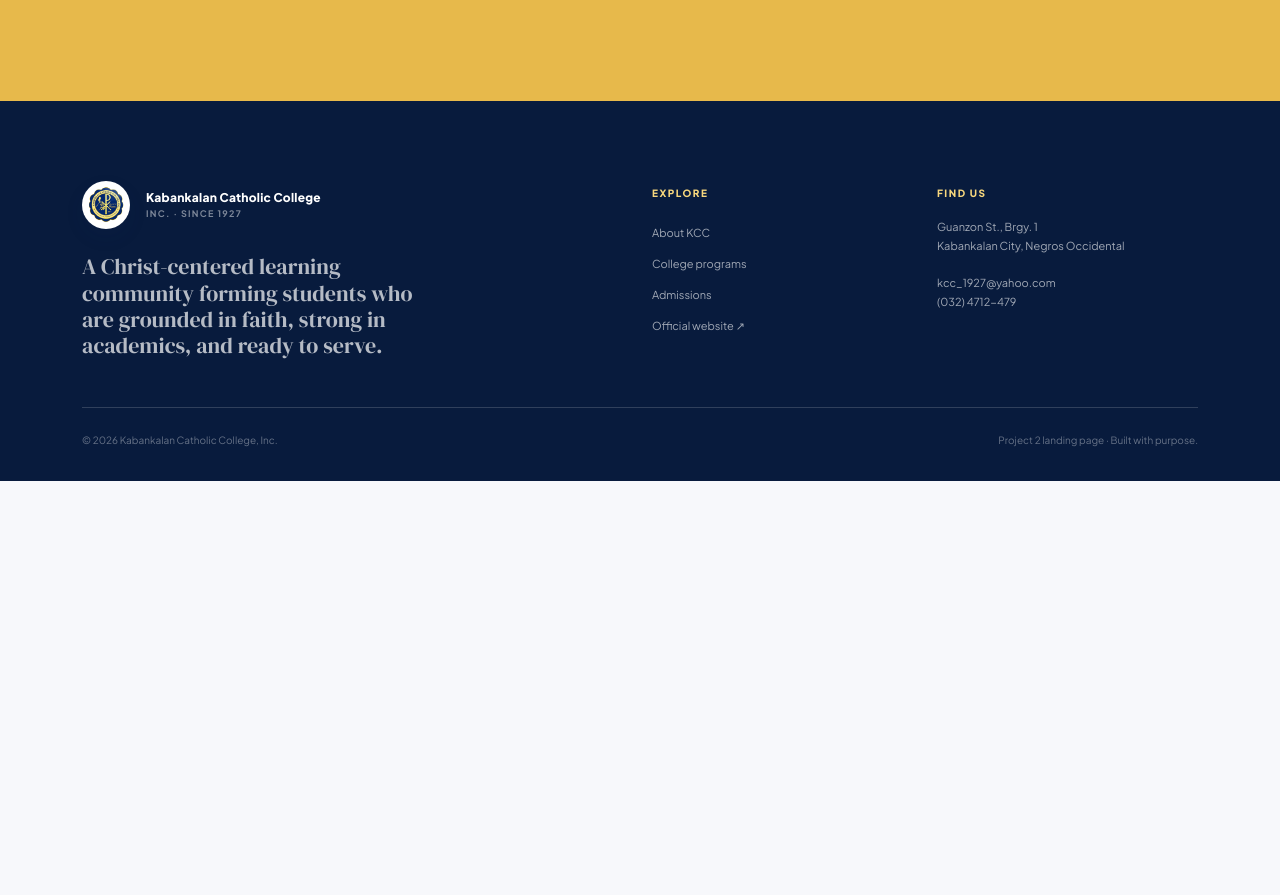
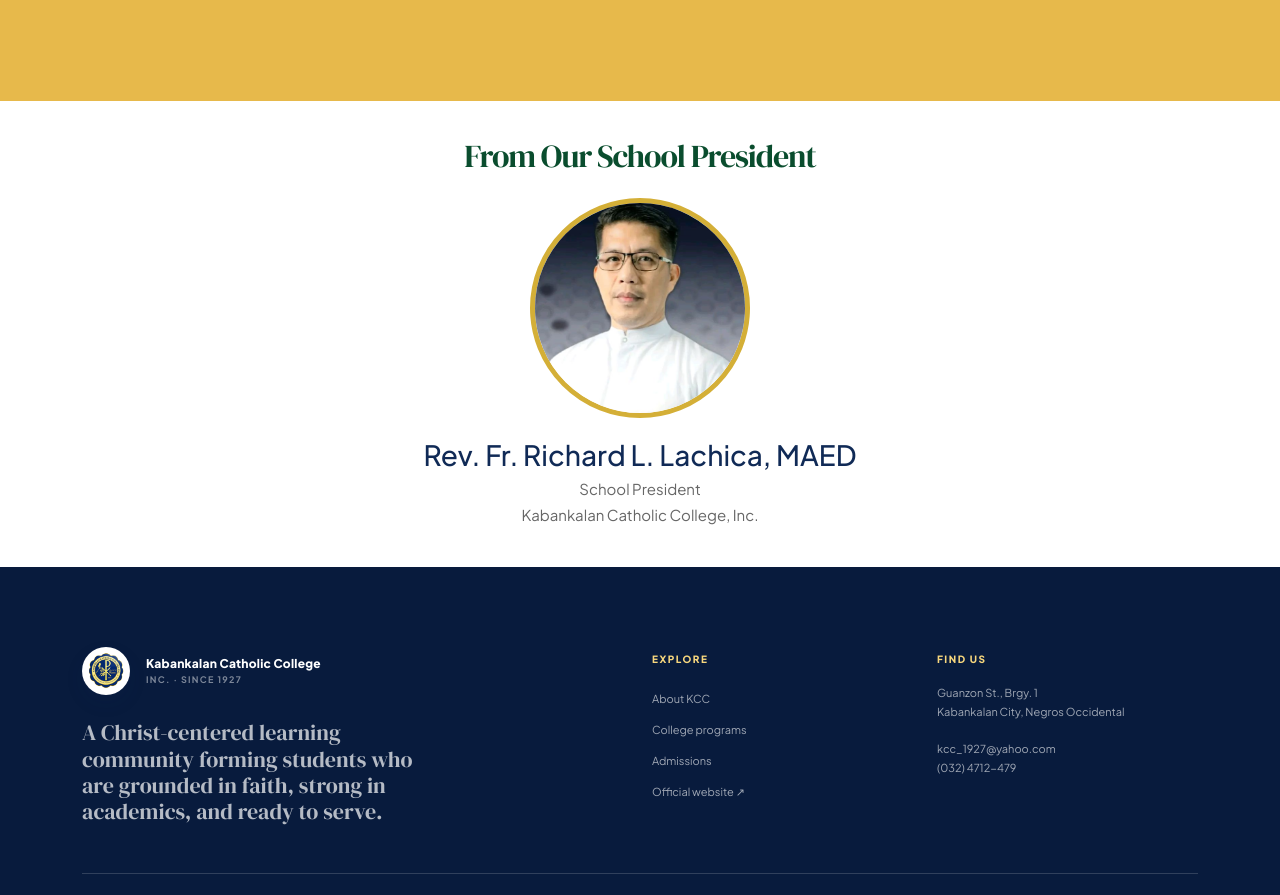
Before and after one commit to mayannmedes-stack/Medes-Project-2, a plain HTML site: page index.html in a window 1280 px wide. Shown: the part 5272-6167 px from the top of the page. Before the commit the page ends 5753 px from the top, so only its background shows below. Drawn offline with nearby package versions, Linux system fonts and the light colour scheme.

Commit message:
Update index.html

```diff
--- a/index.html
+++ b/index.html
@@ -156,6 +156,13 @@
         <div class="container"><div class="contact-band__inner row align-items-center gy-4"><div class="col-lg-6"><p class="eyebrow"><span></span> Let’s talk about your future</p><h2 id="contact-title">Questions are<br /><em>welcome here.</em></h2></div><div class="col-lg-5 offset-lg-1"><p>Visit, call, or write to KCC’s offices in Kabankalan City. Use the official contact page for the latest enrollment guidance.</p><div class="contact-links"><a href="tel:+63324712479"><span>Call</span>(032) 4712-479</a><a href="mailto:kcc_1927@yahoo.com"><span>Email</span>kcc_1927@yahoo.com</a><a href="https://kcc.edu.ph/contact" target="_blank" rel="noreferrer"><span>Visit</span>Official contact page ↗</a></div></div></div></div>
       </section>
     </main>
+      <!-- PRESIDENT SECTION -->
+  <section style="text-align:center; padding: 40px 20px; background: #fff;">
+    <h2 style="color:#0a4d2e; margin-bottom: 10px;">From Our School President</h2>
+    <img src="assets/1795216585398~2.jpg" alt="Rev. Fr. Richard L. Lachica" style="width:220px; height:220px; object-fit:cover; border-radius:50%; border:5px solid #d4af37; margin: 15px 0;">
+    <h3 style="margin:5px 0;">Rev. Fr. Richard L. Lachica, MAED</h3>
+    <p style="color:#666; margin:0;">School President<br>Kabankalan Catholic College, Inc.</p>
+  </section>
 
     <footer class="site-footer">
       <div class="container"><div class="row gy-5"><div class="col-lg-5"><a class="navbar-brand d-flex align-items-center gap-3 mb-4" href="#top"><span class="brand-logo-wrap brand-logo-wrap--footer"><img src="assets/kcc-logo.png" alt="Kabankalan Catholic College seal" class="brand-logo" /></span><span class="brand-copy"><span class="brand-name">Kabankalan Catholic College</span><span class="brand-subtitle">Inc. · Since 1927</span></span></a><p class="footer-tagline">A Christ-centered learning community forming students who are grounded in faith, strong in academics, and ready to serve.</p></div><div class="col-6 col-lg-3 offset-lg-1"><p class="footer-label">Explore</p><ul class="footer-links"><li><a href="#about">About KCC</a></li><li><a href="#programs">College programs</a></li><li><a href="#admissions">Admissions</a></li><li><a href="https://kcc.edu.ph/" target="_blank" rel="noreferrer">Official website ↗</a></li></ul></div><div class="col-6 col-lg-3"><p class="footer-label">Find us</p><address class="footer-address">Guanzon St., Brgy. 1<br />Kabankalan City, Negros Occidental<br /><br /><a href="mailto:kcc_1927@yahoo.com">kcc_1927@yahoo.com</a><br /><a href="tel:+63324712479">(032) 4712-479</a></address></div></div><div class="footer-bottom d-flex flex-wrap justify-content-between gap-3 mt-5 pt-4"><span>© <span id="current-year">2026</span> Kabankalan Catholic College, Inc.</span><span>Project 2 landing page · Built with purpose.</span></div></div>
```
